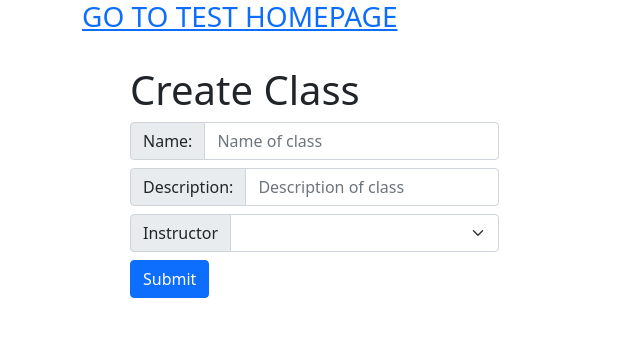
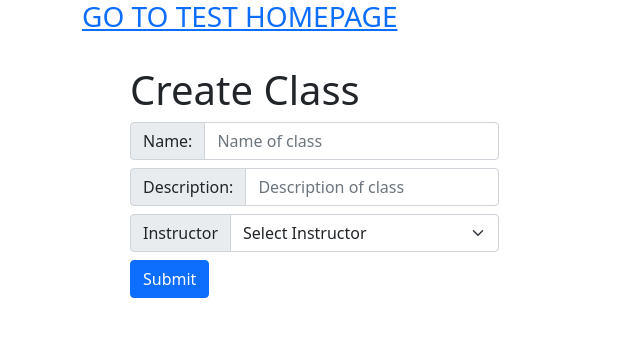
Before and after one commit to schiltz3/361Group3Project, a Django app: template CS361Group3Project/templates/course/create.html in a window 1280 px wide. Shown: the top 337 px of the page, without its empty margins (0-640 px from the left). Run offline with Django 3.2, Linux system fonts and the light colour scheme; the template is opened without the code that fills it, so the values that code supplies are empty; parts of the project's set-up code (start-up, migrations or seed data) failed here and were passed over; some libraries are stand-ins or nearby versions.

Commit message:
Make default option disabled

```diff
--- a/CS361Group3Project/templates/course/create.html
+++ b/CS361Group3Project/templates/course/create.html
@@ -43,6 +43,7 @@ POST Vars:
                         aria-label="Instructor"
                         aria-describedby="Instructor">
                     required="True"
+                    <option disabled selected value>Select Instructor</option>
                     {% for i in instructors %}
                     <option value="{{ i.user }}">{{ i.user.first_name }} {{ i.user.last_name }}</option>
                     {% endfor %}
```
